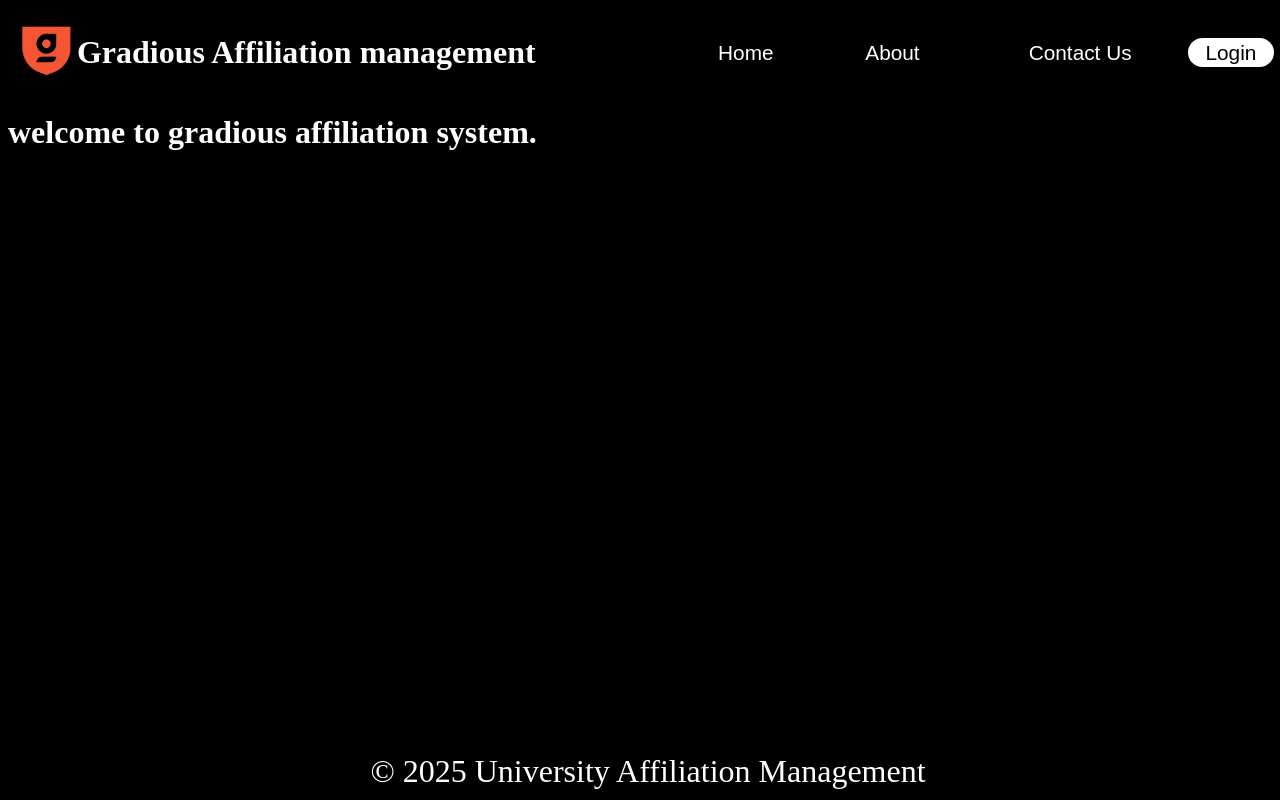
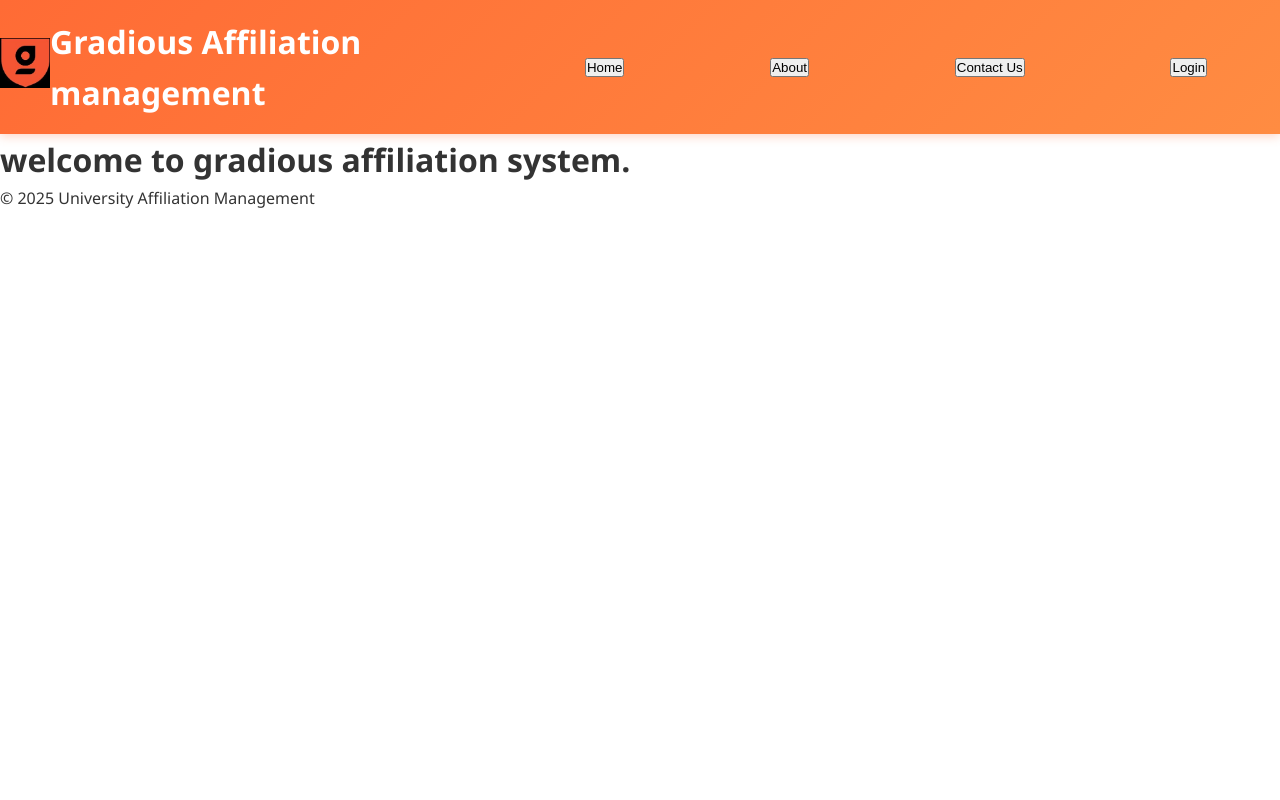
Before and after one commit to Bhuvansairam05/University-Affiliation-Management-System, a React (Vite) app in the folder Frontend/: page / in a window 1280 px wide. Built offline with nearby package versions, Linux system fonts and the light colour scheme.

Commit message:
Refactor Home component styles and update button classes for consistency

```diff
--- a/Frontend/src/components/Home.jsx
+++ b/Frontend/src/components/Home.jsx
@@ -9,10 +9,10 @@ return(
           <h1>Gradious Affiliation management</h1>
         </div>
         <div className="header-right">
-          <Link to="/"><button className="nav-option">Home</button></Link>
-          <Link to="/about"><button className="nav-option">About</button></Link>
-          <Link to="/contact"><button className="nav-option">Contact Us</button></Link>
-          <Link to="/login"><button>Login</button></Link>
+          <Link to="/"><button className="nav-link">Home</button></Link>
+          <Link to="/about"><button className="nav-link">About</button></Link>
+          <Link to="/contact"><button className="nav-link">Contact Us</button></Link>
+          <Link to="/login"><button className="nav-link">Login</button></Link>
         </div>
       </header>
       <Outlet />
--- a/Frontend/src/index.css
+++ b/Frontend/src/index.css
@@ -1,48 +1,34 @@
-*{
-    background-color: black;
-    color: white;
+* {
+    padding: 0;
+    margin: 0;
+    box-sizing: border-box;
 }
-header{
-    margin:1%;
-    height: auto;
-    width: 100%;
+
+body {
+    font-family: 'Segoe UI', Tahoma, Geneva, Verdana, sans-serif;
+    line-height: 1.6;
+    color: #333;
+}
+
+header {
+    background: linear-gradient(135deg, #ff6b35 0%, #ff8c42 100%);
+    padding: 1rem 0;
+    position: sticky;
+    top: 0;
+    z-index: 1000;
+    box-shadow: 0 2px 10px rgba(255, 107, 53, 0.3);
     display: flex;
-    align-items: center;
+    color:white;
 }
 .header-left{
-    width: 50%;
-    display: flex;
-    align-items: center;
-    gap:1%;
-}
-.header-right{
-    width: 50%;
+    width: 40%;
     display: flex;
     justify-content: space-around;
     align-items: center;
 }
-button{
-    width: auto;
-    padding:5% 35% 5% 35%;
-    color: black;
-    background-color: white;
-    border-radius: 2em;
-    border: none;
-    font-size: 1.3em;
-    white-space: nowrap;
+.header-right{
+    width: 60%;
+    display: flex;
+    justify-content: space-around;
+    align-items: center;
 }
-.nav-option{
-    background-color: black;
-    color: white;
-}
-.nav-option:hover{
-    background-color: white;
-    color:black;
-}
-footer{
-    width: 100%;
-    position: fixed;
-    bottom:10px;
-    text-align: center;
-    font-size: 2em;
-}
```
